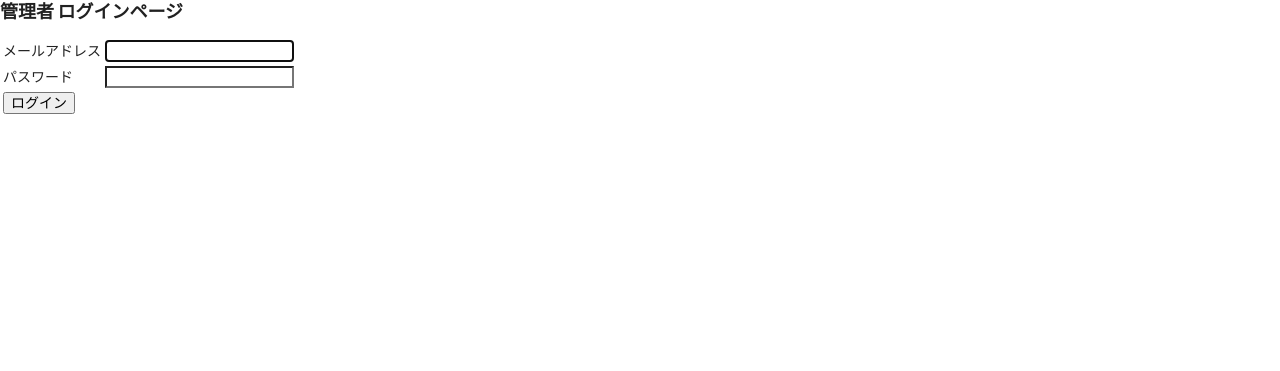
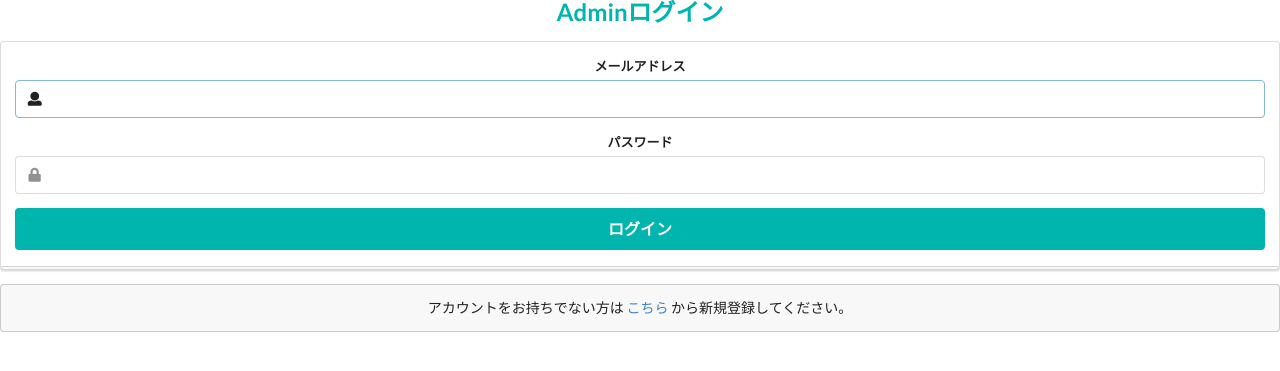
Before and after one commit to yasuo-masuyama/SponsCar, a Rails app: page /admins/sign_in in a window 1280 px wide. Shown: the top 371 px of that part. Run offline with Rails 7, Linux system fonts and the light colour scheme; the page is wider than the window, and the part outside it is not shown; style sheets or scripts are compiled from the project's sources; some libraries are stand-ins or nearby versions.

Commit message:
:recycle: AdminログインページUI改善

```diff
--- a/app/views/admins/sessions/new.html.erb
+++ b/app/views/admins/sessions/new.html.erb
@@ -1,19 +1,31 @@
-<h3>管理者 ログインページ</h3>
-
-<%= form_for(resource, as: resource_name, url: session_path(resource_name)) do |f| %>
-  <table class="table" id="noneborder">
-    <tbody>
-      <tr>
-        <td><%= f.label :メールアドレス %></td>
-        <td><%= f.email_field :email, autofocus: true, autocomplete: "email", class: "form-control" %></td>
-      </tr>
-      <tr>
-        <td><%= f.label :パスワード %></td>
-        <td><%= f.password_field :password, autocomplete: "current-password", class: "form-control" %></td>
-      </tr>
-      <tr>
-        <td><%= f.submit "ログイン", class: "btn3" %></td>
-      </tr>
-    </tbody>
-  </table>
-<% end %>
+<div class="ui middle aligned center aligned grid">
+  <div class="column">
+    <h2 class="ui teal image header">
+      <div class="content">
+        Adminログイン
+      </div>
+    </h2>
+    <%= form_for(resource, as: resource_name, url: session_path(resource_name), html: { class: "ui large form" }) do |f| %>
+      <div class="ui stacked segment">
+        <div class="field">
+          <%= f.label :メールアドレス %>
+          <div class="ui left icon input">
+            <%= f.email_field :email, autofocus: true, autocomplete: "email" %>
+            <i class="user icon"></i>
+          </div>
+        </div>
+        <div class="field">
+          <%= f.label :パスワード %>
+          <div class="ui left icon input">
+            <%= f.password_field :password, autocomplete: "current-password" %>
+            <i class="lock icon"></i>
+          </div>
+        </div>
+        <%= f.submit "ログイン", class: "ui fluid large teal submit button" %>
+      </div>
+    <% end %>
+    <div class="ui message">
+      アカウントをお持ちでない方は <%= link_to "こちら", new_admin_registration_path %> から新規登録してください。
+    </div>
+  </div>
+</div>
```
